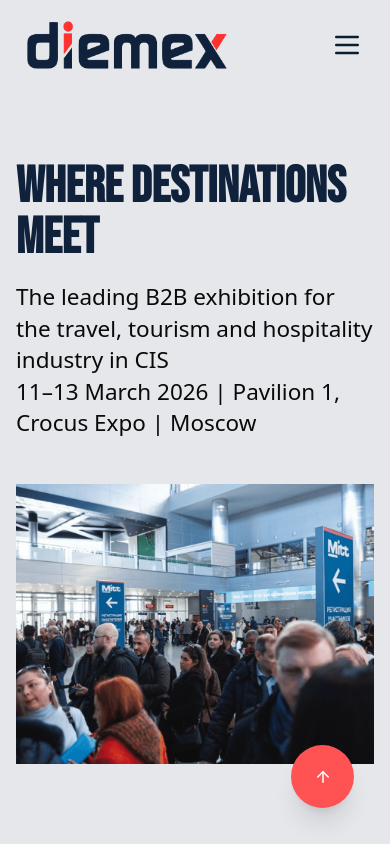
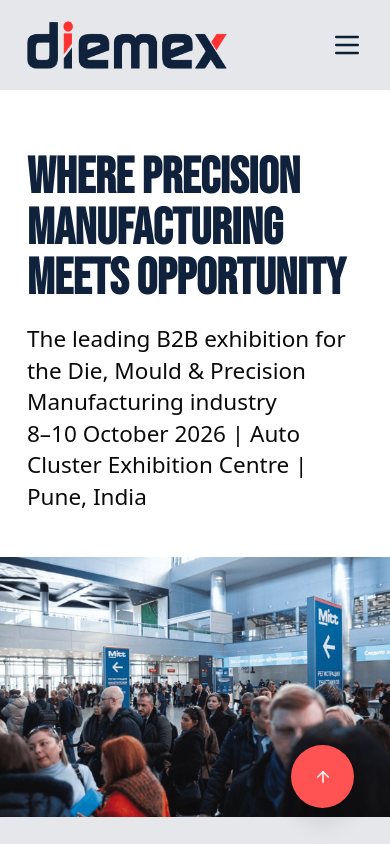
Before and after one commit to Sandeep1816/diemex, a Next.js app: page / in a window 390 px wide. Shown: the top 844 px of the page. Built offline with nearby package versions, Linux system fonts and the light colour scheme.

Commit message:
responsive removed site wrap and used proper site wrap

```diff
--- a/app/layout.tsx
+++ b/app/layout.tsx
@@ -29,7 +29,8 @@ export default function RootLayout({
       <body className="antialiased bg-[#e5e7eb] overflow-x-hidden">
         <Navbar />
 
-        <main className="site-wrapper">
+        {/* ❌ NO site-wrapper here */}
+        <main className="w-full">
           {children}
         </main>
 
--- a/components/HeroSection.tsx
+++ b/components/HeroSection.tsx
@@ -11,11 +11,9 @@ const images = [
 
 export function HeroSection() {
   const [current, setCurrent] = useState(0)
-  const [direction, setDirection] = useState<"left" | "right">("left")
 
   useEffect(() => {
     const interval = setInterval(() => {
-      setDirection((prev) => (prev === "left" ? "right" : "left"))
       setCurrent((prev) => (prev + 1) % images.length)
     }, 4000)
 
@@ -23,22 +21,23 @@ export function HeroSection() {
   }, [])
 
   return (
-<section className="px-0 py-16 md:py-20 overflow-hidden">
-  {/* TEXT — SAME AS NAVBAR */}
-  <div className="">
-    <h1 className="title-202">
-      WHERE DESTINATIONS MEET
+    <section className="w-full overflow-hidden bg-white">
+
+      {/* ================= TEXT ================= */}
+      <div className="site-wrapper pt-14 md:pt-20">
+        <h1 className="title-202 max-w-6xl">
+          WHERE PRECISION MANUFACTURING MEETS OPPORTUNITY
         </h1>
 
-    <p className="mt-4 subheading">
-      The leading B2B exhibition for the travel, tourism and hospitality industry in CIS
+        <p className="mt-4 subheading max-w-3xl">
+          The leading B2B exhibition for the Die, Mould & Precision Manufacturing industry
           <br />
-      11–13 March 2026 | Pavilion 1, Crocus Expo | Moscow
+          8–10 October 2026 | Auto Cluster Exhibition Centre | Pune, India
         </p>
       </div>
 
-  {/* IMAGE — FULL WIDTH */}
-  <div className="mt-10 relative h-[280px] md:h-[420px] lg:h-[520px] w-full">
+      {/* ================= IMAGE ================= */}
+      <div className="relative mt-10 w-full h-[260px] sm:h-[320px] md:h-[420px] lg:h-[520px] xl:h-[600px]">
         {images.map((src, index) => (
           <div
             key={src}
@@ -48,7 +47,7 @@ export function HeroSection() {
           >
             <Image
               src={src}
-          alt="Travel exhibition"
+              alt="Diemex exhibition"
               fill
               className="object-cover"
               priority={index === 0}
@@ -56,8 +55,7 @@ export function HeroSection() {
           </div>
         ))}
       </div>
+
     </section>
-
-
   )
 }
--- a/components/Navbar.tsx
+++ b/components/Navbar.tsx
@@ -70,16 +70,16 @@ export function Navbar() {
 
           {/* DESKTOP NAV */}
           <nav className="hidden lg:flex items-center gap-8 text-xl text-[#0b1f33]">
-            <button onClick={() => setOpen("about")}>About</button>
-            <button onClick={() => setOpen("exhibit")}>Exhibit</button>
-            <button onClick={() => setOpen("attend")}>Attend</button>
-            <button onClick={() => setOpen("insights")}>Industry Insights</button>
-            <Link href="/contact-us">Contact Us</Link>
+            <button className="cursor-pointer" onClick={() => setOpen("about")}>About</button>
+            <button className="cursor-pointer" onClick={() => setOpen("exhibit")}>Exhibit</button>
+            <button className="cursor-pointer" onClick={() => setOpen("attend")}>Attend</button>
+            <button className="cursor-pointer" onClick={() => setOpen("insights")}>Industry Insights</button>
+            <Link className="cursor-pointer" href="/contact-us">Contact Us</Link>
           </nav>
 
           {/* DESKTOP ACTIONS */}
           <div className="hidden lg:flex items-center gap-4">
-            <button onClick={() => setOpen("more")} className="underline text-xl">
+            <button onClick={() => setOpen("more")} className="underline text-xl cursor-pointer">
               More
             </button>
 
--- a/components/more/ContactQueryBanner.tsx
+++ b/components/more/ContactQueryBanner.tsx
@@ -1,7 +1,7 @@
 export default function ContactQueryBanner() {
   return (
     <section className="w-full  py-20">
-      <div className="px-6">
+      <div className="">
 
         {/* Section Title */}
         <h2 className="text-6xl font-extrabold text-[#0b1f33] mb-8">
--- a/components/more/ExploreMITTSection.tsx
+++ b/components/more/ExploreMITTSection.tsx
@@ -1,7 +1,7 @@
 export default function ExploreMITTSection() {
   return (
     <section className="w-full  py-20">
-      <div className=" px-6">
+      <div className=" ">
 
         {/* Big Heading */}
         <h1 className="text-[#0b1f33] title-202 uppercase tracking-tight leading-none
--- a/components/more/MITT2025Gallery.tsx
+++ b/components/more/MITT2025Gallery.tsx
@@ -30,7 +30,7 @@ const gallerySections = [
 export default function MITTGallery() {
   return (
     <section className="w-full py-20">
-      <div className="px-6 space-y-24">
+      <div className=" space-y-24">
 
         {gallerySections.map((section) => (
           <div key={section.year}>
--- a/components/more/MainEventsIncluded.tsx
+++ b/components/more/MainEventsIncluded.tsx
@@ -1,7 +1,7 @@
 export default function   MainEventsIncluded() {
   return (
     <section className="w-full py-20">
-      <div className="px-6">
+      <div className="">
 
         {/* Section Title */}
         <h2 className="text-6xl font-extrabold text-[#0b1f33] mb-10">
--- a/components/more/PartnersSponsors.tsx
+++ b/components/more/PartnersSponsors.tsx
@@ -11,7 +11,7 @@ const partners = [
 export default function PartnersSponsors() {
   return (
     <section className="w-full  py-20 overflow-hidden">
-      <div className="mx-auto px-6">
+      <div className="mx-auto ">
 
         {/* Header */}
         <div className="flex items-center justify-between mb-10">
--- a/components/more/UnlockInsights.tsx
+++ b/components/more/UnlockInsights.tsx
@@ -3,7 +3,7 @@ import Image from "next/image"
 export default function UnlockInsights() {
   return (
     <section className="w-full  py-20">
-      <div className="px-6 grid grid-cols-1 lg:grid-cols-2 gap-16 items-start">
+      <div className=" grid grid-cols-1 lg:grid-cols-2 gap-16 items-start">
 
         {/* LEFT SIDE */}
         <div>
--- a/components/more/herosection.tsx
+++ b/components/more/herosection.tsx
@@ -3,7 +3,7 @@ import Image from "next/image"
 export default function HeroSection() {
     return (
         <section className="w-full py-16">
-            <div className=" mx-auto px-4">
+            <div className=" mx-auto ">
 
                 {/* Heading */}
                 <h1 className="title-202 tracking-tight leading-none">
--- a/styles/globals.css
+++ b/styles/globals.css
@@ -42,10 +42,10 @@
   }
 }
 
-.site-wrapper {
+/* .site-wrapper {
   padding-left: var(--site-padding);
   padding-right: var(--site-padding);
-}
+} */
 
 /* ======================================================
    BASE (SAFE FOR TAILWIND v4)
@@ -265,3 +265,14 @@ p {
     transform: translateX(-50%);
   }
 }
+
+
+
+.site-wrapper {
+  width: 100%;
+  max-width: 1440px; /* desktop only */
+  margin-left: auto;
+  margin-right: auto;
+  padding-left: 1.5rem;
+  padding-right: 1.5rem;
+}
```
Lines whose indentation alone changed are shown as unchanged.
